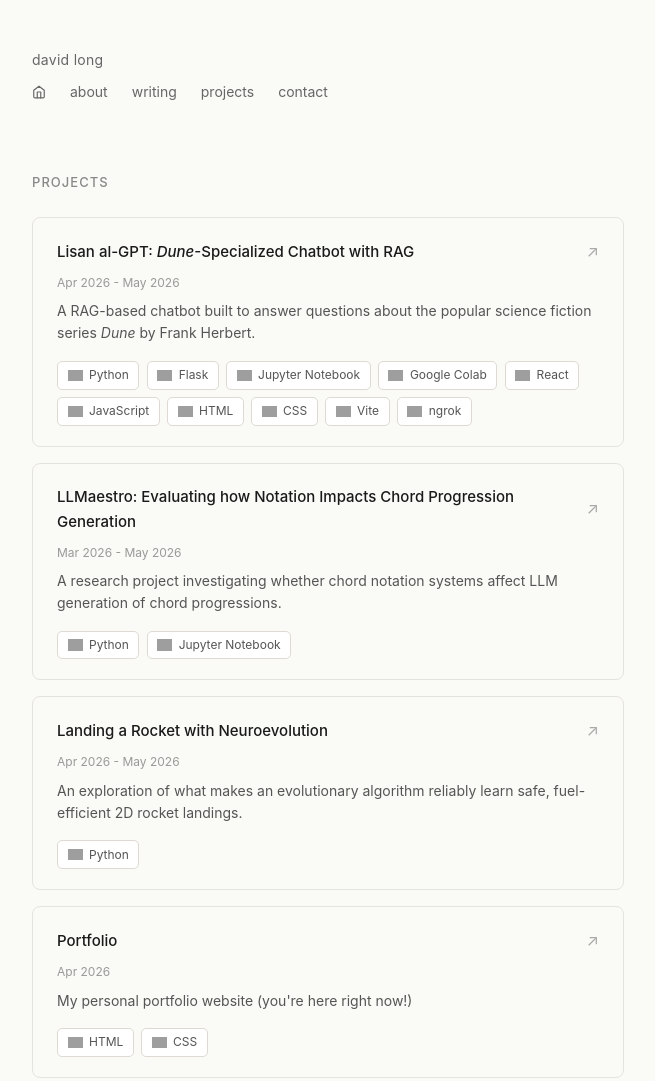
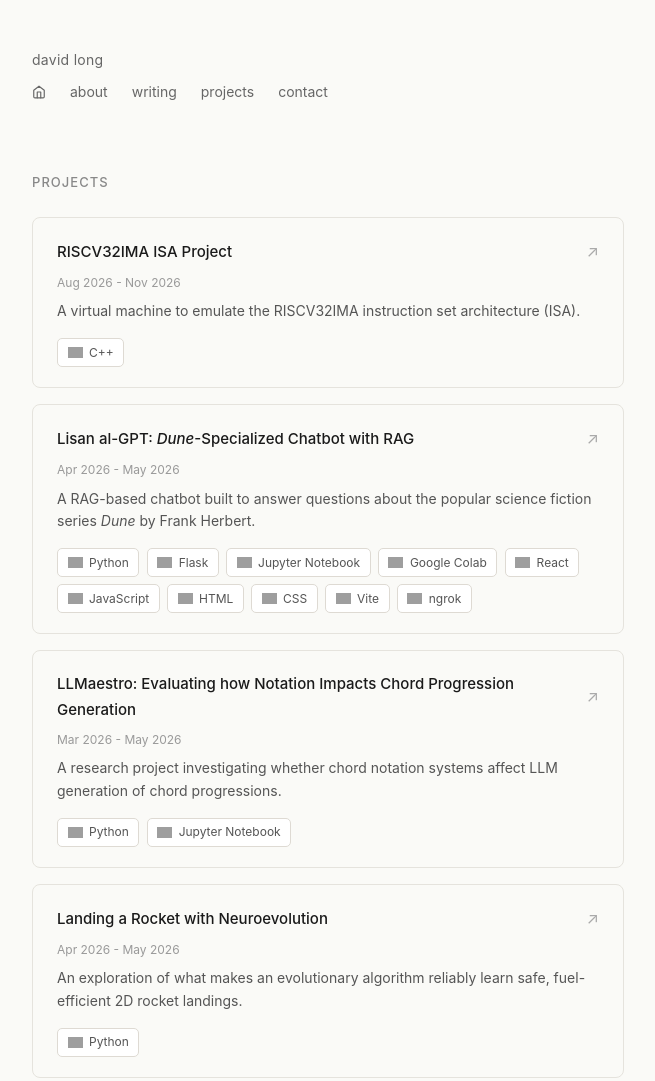
Before and after one commit to david-looong/david-looong.github.io, a plain HTML site: page projects/projects.html in a window 1280 px wide. Shown: the top 1081 px of the page, without its empty margins (312-967 px from the left). Drawn offline with Linux system fonts and the light colour scheme; grey boxes are pictures that could not be loaded.

Commit message:
Updated projects with RISCV32IMA ISA project.

```diff
--- a/projects/projects.html
+++ b/projects/projects.html
@@ -27,6 +27,24 @@
     <section class="projects-section">
       <h2>projects</h2>
       <ul class="project-list">
+
+        <!-- ISA Project -->
+        <li>
+          <a href="https://github.com/david-looong/isa-project" class="project-card" target="_blank" rel="noopener noreferrer">
+            <div class="project-card-header">
+              <h3>RISCV32IMA ISA Project</h3>
+              <span class="project-arrow">↗</span>
+            </div>
+            <p class="project-date">Aug 2026 - Nov 2026</p>
+            <p>A virtual machine to emulate the RISCV32IMA instruction set architecture (ISA).</p>
+            <div class="tech-stack">
+              <span class="tech-tag">
+                <img src="https://cdn.jsdelivr.net/gh/devicons/devicon@latest/icons/cplusplus/cplusplus-original.svg" alt="Python">
+                C++
+              </span>
+            </div>
+          </a>
+        </li>
 
         <!-- Lisan al-GPT: Dune-Specialized Chatbot with RAG -->
         <li>
```
